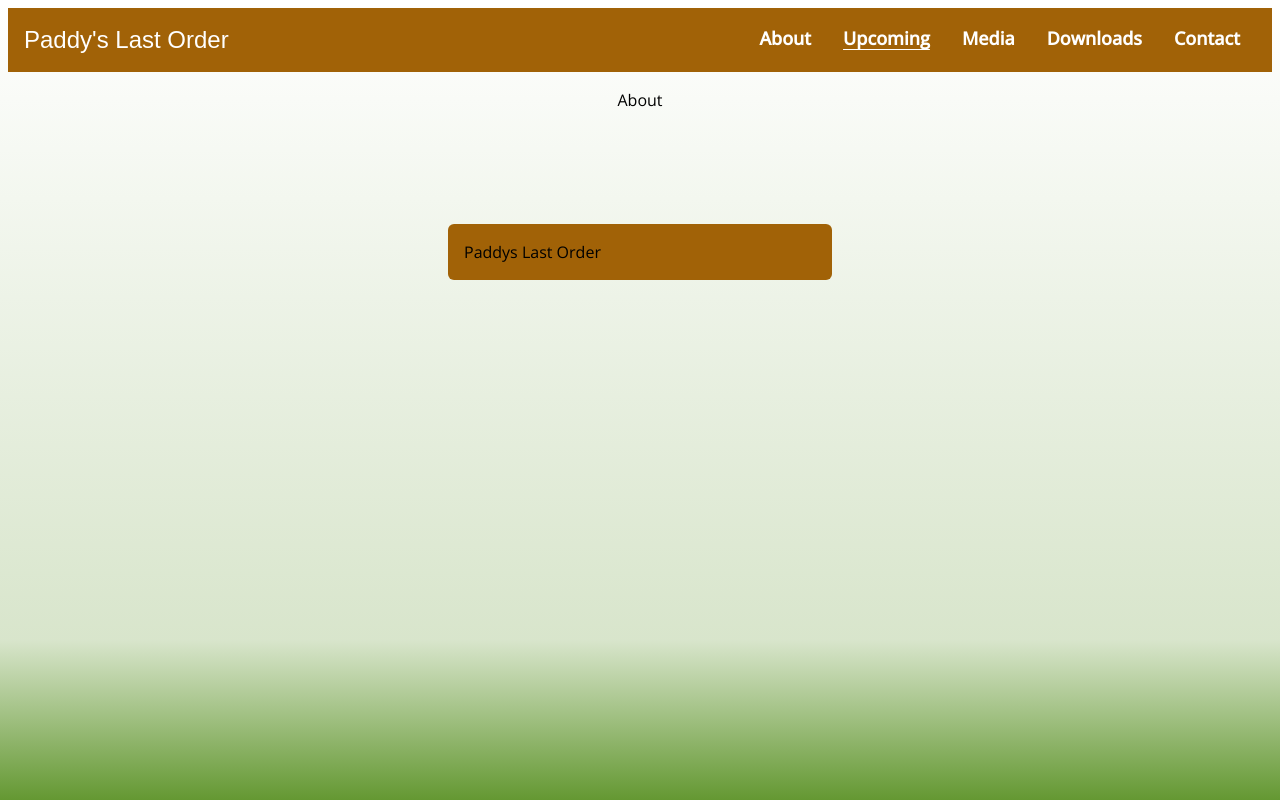
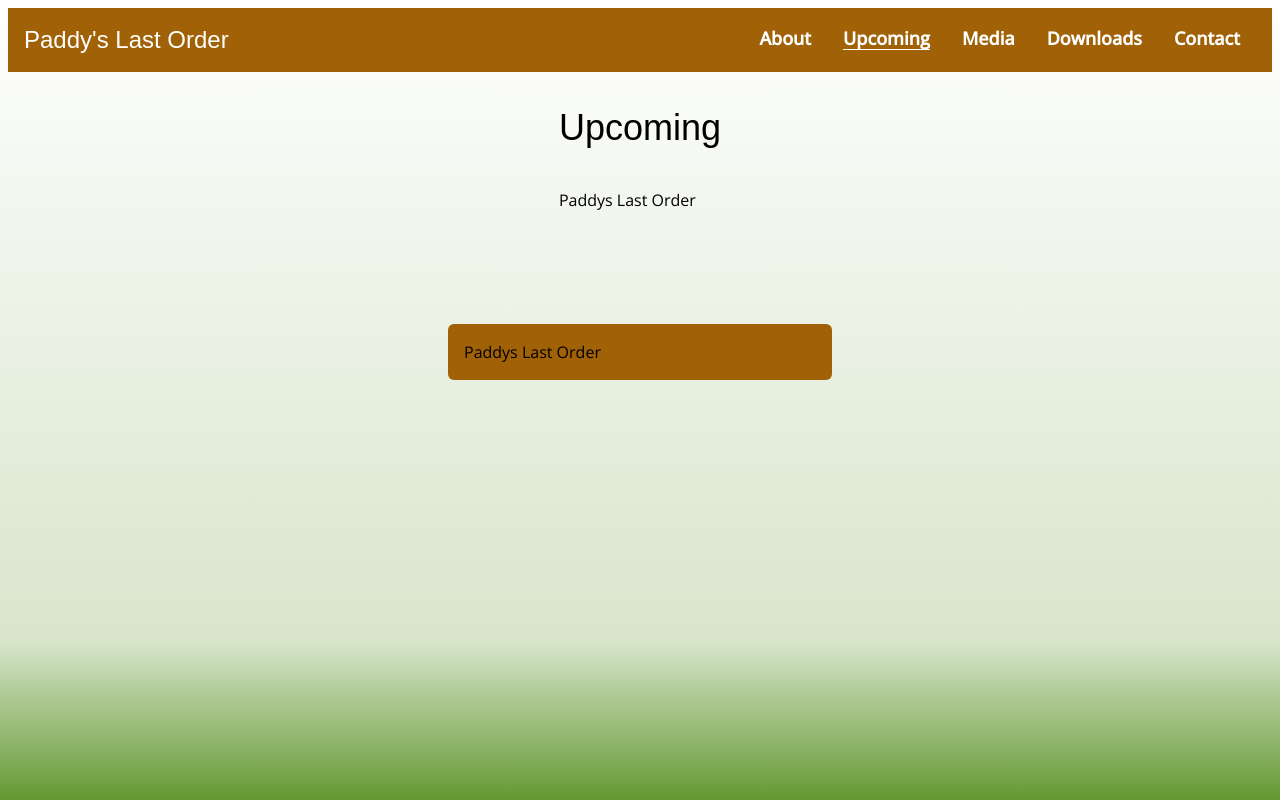
Before and after one commit to RussellSnyder/paddys-v2, a Next.js app: page /upcoming in a window 1280 px wide. Built offline with nearby package versions, Linux system fonts and the light colour scheme; a web font is replaced by a local one.

Commit message:
link fb page to upcoming

```diff
--- a/src/app/upcoming/page.tsx
+++ b/src/app/upcoming/page.tsx
@@ -1,9 +1,34 @@
 import { Metadata } from "next";
+import { PageHeader } from "../ui/PageHeader";
 
 export const metadata: Metadata = {
-  title: "About Paddy's Last Order",
+  title: "Upcoming | Paddy's Last Order",
 };
 
-export default function AboutPage() {
-  return <h1>About</h1>;
+export default function UpcomingPage() {
+  return (
+    <div>
+      <PageHeader text="Upcoming" />
+      <div
+        className="fb-page w-full"
+        data-href="https://www.facebook.com/paddyslastorder/"
+        data-tabs="events"
+        data-width="500"
+        data-height="1000"
+        data-small-header="true"
+        data-adapt-container-width="true"
+        data-hide-cover="false"
+        data-show-facepile="false"
+      >
+        <blockquote
+          cite="https://www.facebook.com/paddyslastorder/"
+          className="fb-xfbml-parse-ignore"
+        >
+          <a href="https://www.facebook.com/paddyslastorder/">
+            Paddys Last Order
+          </a>
+        </blockquote>
+      </div>
+    </div>
+  );
 }
```
